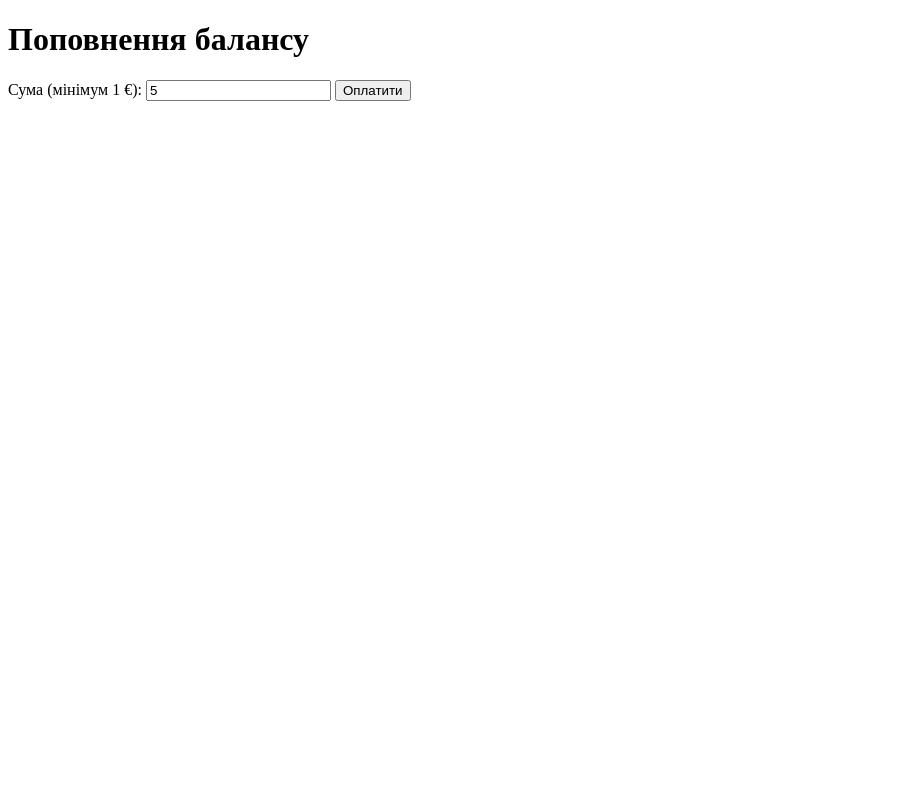
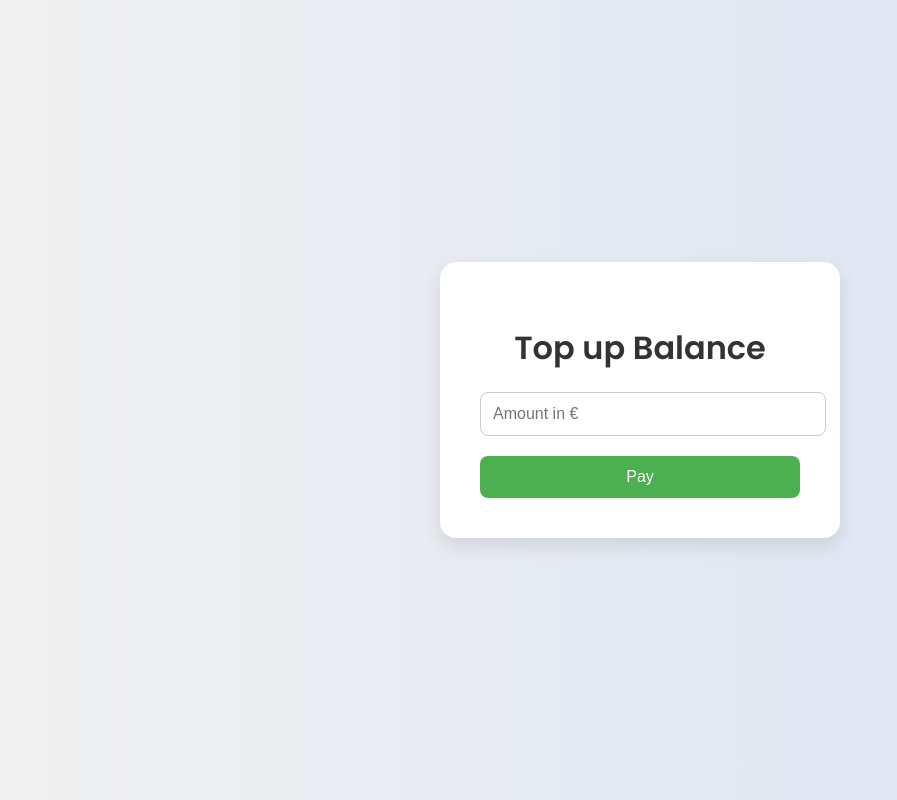
Before and after one commit to ericavalenti333-droid/payment-demo, a plain HTML site: page index.html in a window 1280 px wide. Shown: the whole page, without its empty margins (0-897 px from the left). Drawn offline with Linux system fonts and the light colour scheme.

Commit message:
Update index.html

```diff
--- a/index.html
+++ b/index.html
@@ -1,15 +1,61 @@
 <!DOCTYPE html>
-<html lang="uk">
+<html lang="en">
 <head>
   <meta charset="UTF-8">
-  <title>Оплата на сайті</title>
+  <title>Top up Balance</title>
+  <link href="https://fonts.googleapis.com/css2?family=Poppins:wght@400;600&display=swap" rel="stylesheet">
+  <style>
+    body {
+      font-family: 'Poppins', sans-serif;
+      background: linear-gradient(to right, #f0f0f0, #d9e4f5);
+      display: flex;
+      justify-content: center;
+      align-items: center;
+      height: 100vh;
+      margin: 0;
+    }
+    .container {
+      background: white;
+      padding: 40px;
+      border-radius: 16px;
+      box-shadow: 0 8px 20px rgba(0,0,0,0.1);
+      text-align: center;
+      width: 320px;
+    }
+    h1 {
+      margin-bottom: 20px;
+      color: #333;
+    }
+    input[type=number] {
+      width: 100%;
+      padding: 12px;
+      margin-bottom: 20px;
+      border: 1px solid #ccc;
+      border-radius: 8px;
+      font-size: 16px;
+    }
+    button {
+      width: 100%;
+      padding: 12px;
+      background-color: #4CAF50;
+      color: white;
+      border: none;
+      border-radius: 8px;
+      font-size: 16px;
+      cursor: pointer;
+    }
+    button:hover {
+      background-color: #45a049;
+    }
+  </style>
 </head>
 <body>
-  <h1>Поповнення балансу</h1>
-  <form action="#" method="POST" id="pay-form">
-    <label for="amount">Сума (мінімум 1 €):</label>
-    <input type="number" id="amount" name="amount" min="1" value="5" required>
-    <button type="submit">Оплатити</button>
-  </form>
+  <div class="container">
+    <h1>Top up Balance</h1>
+    <form id="pay-form">
+      <input type="number" id="amount" name="amount" min="1" placeholder="Amount in €" required>
+      <button type="submit">Pay</button>
+    </form>
+  </div>
 </body>
 </html>
```
